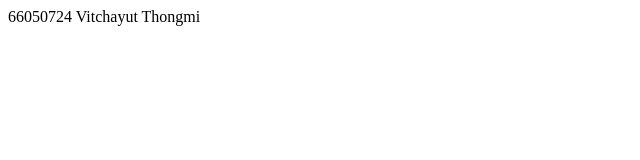
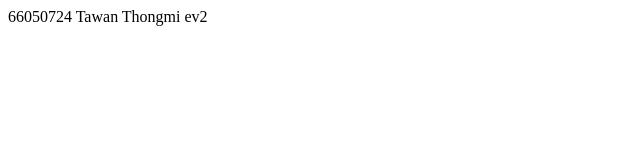
Before and after one commit to TarnTawan/git101_Tarn, a plain HTML site: page index.html in a window 1280 px wide. Shown: the full height of the page, 0-640 px from the left. Drawn offline with Linux system fonts and the light colour scheme.

Commit message:
Update index.html

```diff
--- a/index.html
+++ b/index.html
@@ -6,6 +6,6 @@
     <title>Document</title>
 </head>
 <body>
-    66050724 Vitchayut Thongmi
+    66050724 Tawan Thongmi ev2
 </body>
 </html>
```
